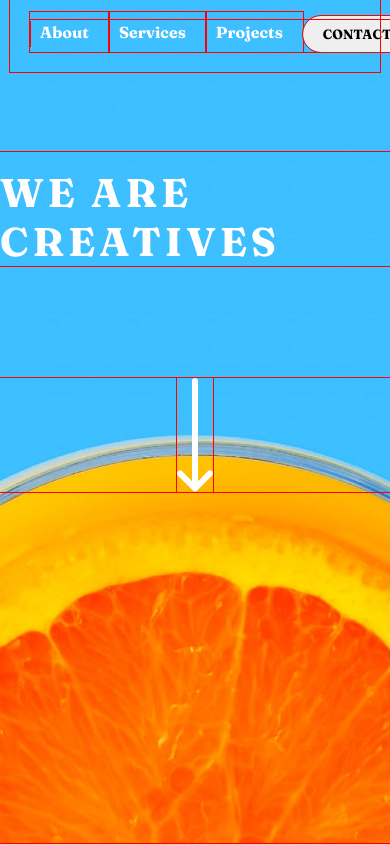
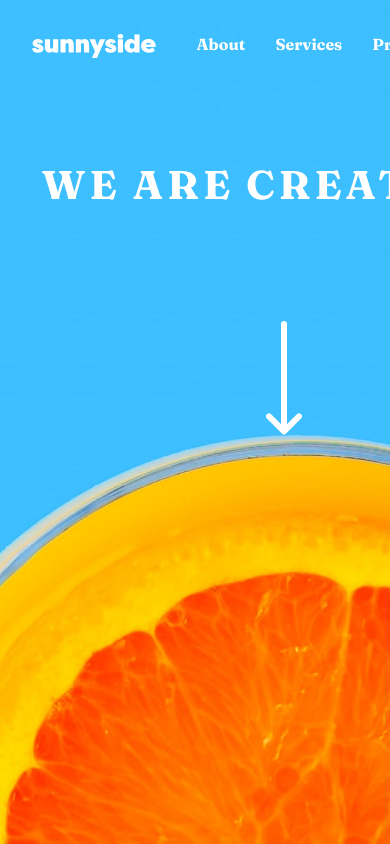
Before and after one commit to sayjess/sunnyside-agency-landing-page-main, a website: page index.html in a window 390 px wide. Shown: the top 844 px of the page. Drawn offline with Linux system fonts and the light colour scheme.

Commit message:
added responsive design

```diff
--- a/App/scss/_color.scss
+++ b/App/scss/_color.scss
@@ -4,7 +4,7 @@ $yellow: hsl(51, 100%, 49%);
 $darkDesaturatedCyan: hsl(167, 40%, 24%);
 $darkBLue: hsl(198, 62%, 26%);
 $skyBlue: #0492d8;
-$skyBlueHover: rgba(255, 255, 255, 0.1);
+$skyBlueHover: rgba(255, 255, 255, 0.2);
 $darkModerateCyan: hsl(168, 34%, 41%);
 
 
--- a/App/scss/_global.scss
+++ b/App/scss/_global.scss
@@ -9,8 +9,13 @@ html{
 }
 
 * {
-    outline: 1px solid #f00 !important;
-  }
+    box-sizing: border-box;
+}
+
+// all {
+//     outline: 1px solid #f00 !important;
+//     box-sizing: border-box; allows the whole html to calculate to a 100% together with the padding and margin
+//   }
 
 
 
--- a/App/scss/_header.scss
+++ b/App/scss/_header.scss
@@ -1,15 +1,15 @@
 .wrapper_one {
     height: 100vh;
-    width: 100vw;
+    max-width: 100%;
     background: url("../src/images/desktop/image-header.jpg") no-repeat center center;
     background-size: cover;
+    padding-top: 2rem;
+    padding-right: 2rem;
 
     .wrapper_two {
         display: flex;
         justify-content: space-between;
-        margin: 10px;
-        margin-top: 0;
-        padding: 20px;
+        padding-left: 2rem;
         // border: 2px solid red;
         height: 2rem;
         color: $white;
--- a/App/scss/_section.scss
+++ b/App/scss/_section.scss
@@ -35,12 +35,13 @@
 
 @media only screen and (max-width: 375px) {
     .container{
+        max-width: 100%;
         display: grid;
         gap: 0;
         grid-template-columns: 1fr;
 
         .ads {
-            width: 100vw;
+            max-width: 100%;
             height: 75vh;
         }
 
```
Also changed, not shown: dist/style.css, 1 other file.
